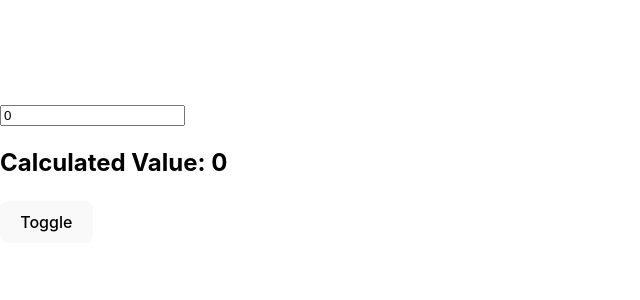
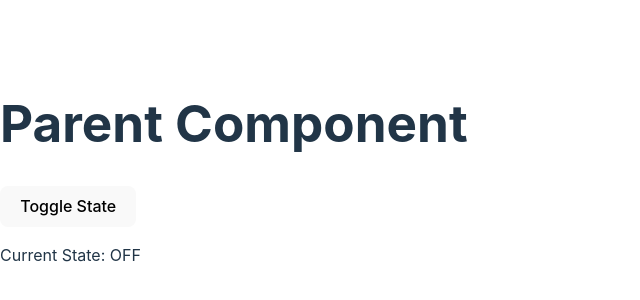
Before and after one commit to raghu9189/react-hooks-in-depth, a React (Vite) app: page / in a window 1280 px wide. Shown: the part 228-528 px from the top of the page, without its empty margins (0-640 px from the left). Built offline with nearby package versions, Linux system fonts and the light colour scheme.

Commit message:
add: useContext

```diff
--- /dev/null
+++ b/src/AppUseContext.tsx
@@ -0,0 +1,37 @@
+import { createContext, useState, useContext } from "react";
+
+export const GlobalStateContext = createContext(null);
+
+export const AppUseContext = () => {
+  const [isToggle, setIsToggle] = useState<boolean>(false);
+
+  return (
+    <GlobalStateContext.Provider value={{ isToggle, setIsToggle }}>
+      <div>
+        <h1>Parent Component</h1>
+        <ChildToggle />
+        <ChildDisplay />
+      </div>
+    </GlobalStateContext.Provider>
+  );
+};
+
+const ChildToggle = () => {
+  const { setIsToggle } = useContext(GlobalStateContext);
+  return (
+    <div>
+      <button onClick={() => setIsToggle((prev) => !prev)}>Toggle State</button>
+    </div>
+  );
+};
+
+// Child Component to Display State
+const ChildDisplay = () => {
+  const { isToggle } = useContext(GlobalStateContext);
+
+  return (
+    <div>
+      <p>Current State: {isToggle ? "ON" : "OFF"}</p>
+    </div>
+  );
+};
--- a/src/main.tsx
+++ b/src/main.tsx
@@ -5,7 +5,8 @@ import './index.css'
 // import AppUseEffectExample from './AppUseEffectExample.tsx'
 // import AppUseEffectWithMemo from './AppUseEffectWithMemo.tsx'
 // import AppUseMemoSearching from './AppUseMemoSearching.tsx'
-import AppUseMemoToggle from './AppUseMemoToggle.tsx'
+// import AppUseMemoToggle from './AppUseMemoToggle.tsx'
+import { AppUseContext } from './AppUseContext.tsx'
 // import AppSearchingWithoutUseMemo from './AppSearchingWithoutUseMemo.tsx'
 
 createRoot(document.getElementById('root')!).render(
@@ -14,7 +15,8 @@ createRoot(document.getElementById('root')!).render(
     // <AppUseEffectExample/>
     // <AppUseEffectWithMemo/>
     // <AppUseMemoSearching/>
-    <AppUseMemoToggle/>
+    // <AppUseMemoToggle/>
+    <AppUseContext/>
     // <AppSearchingWithoutUseMemo/>
   // </StrictMode>,
 )
```
